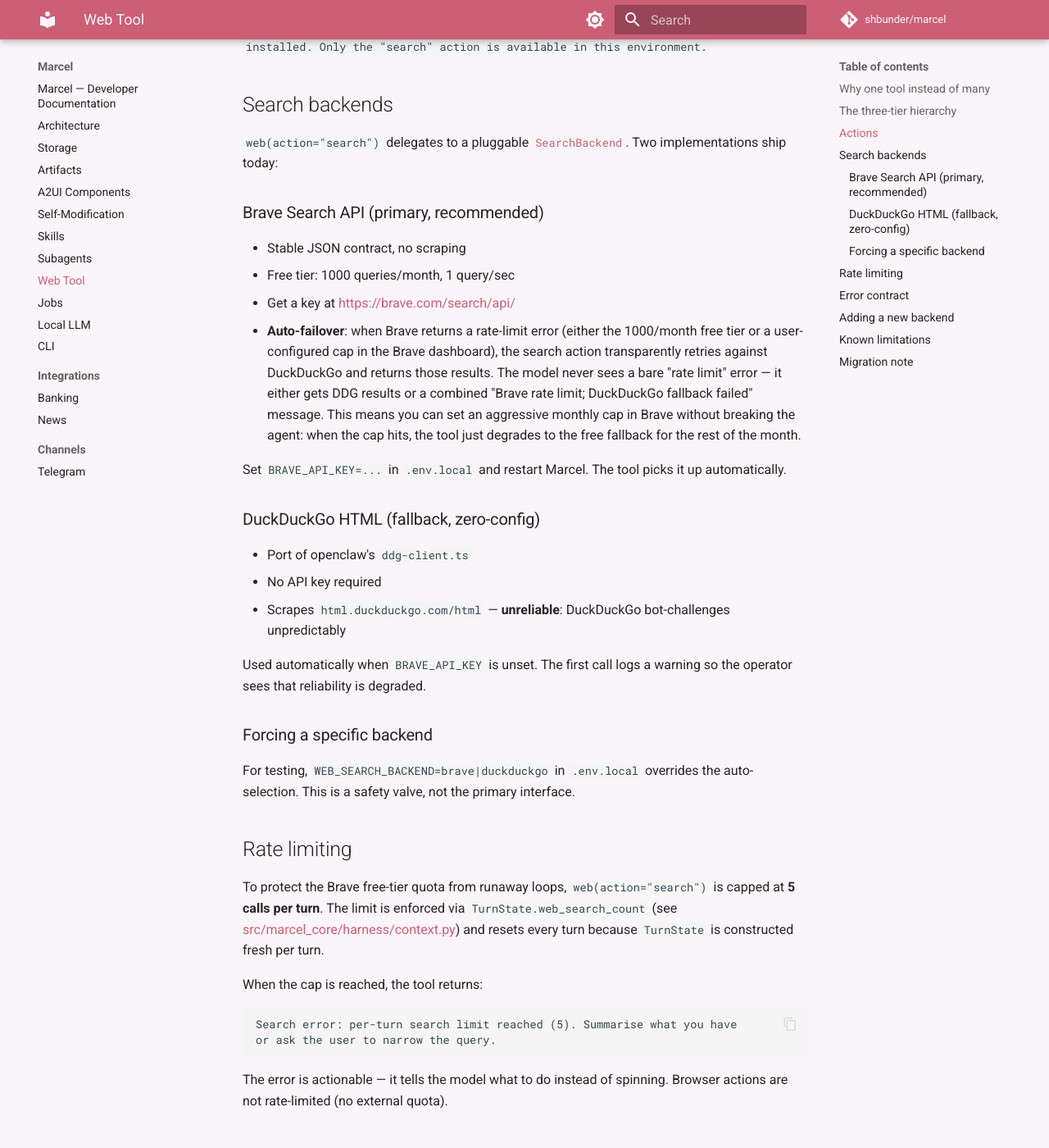
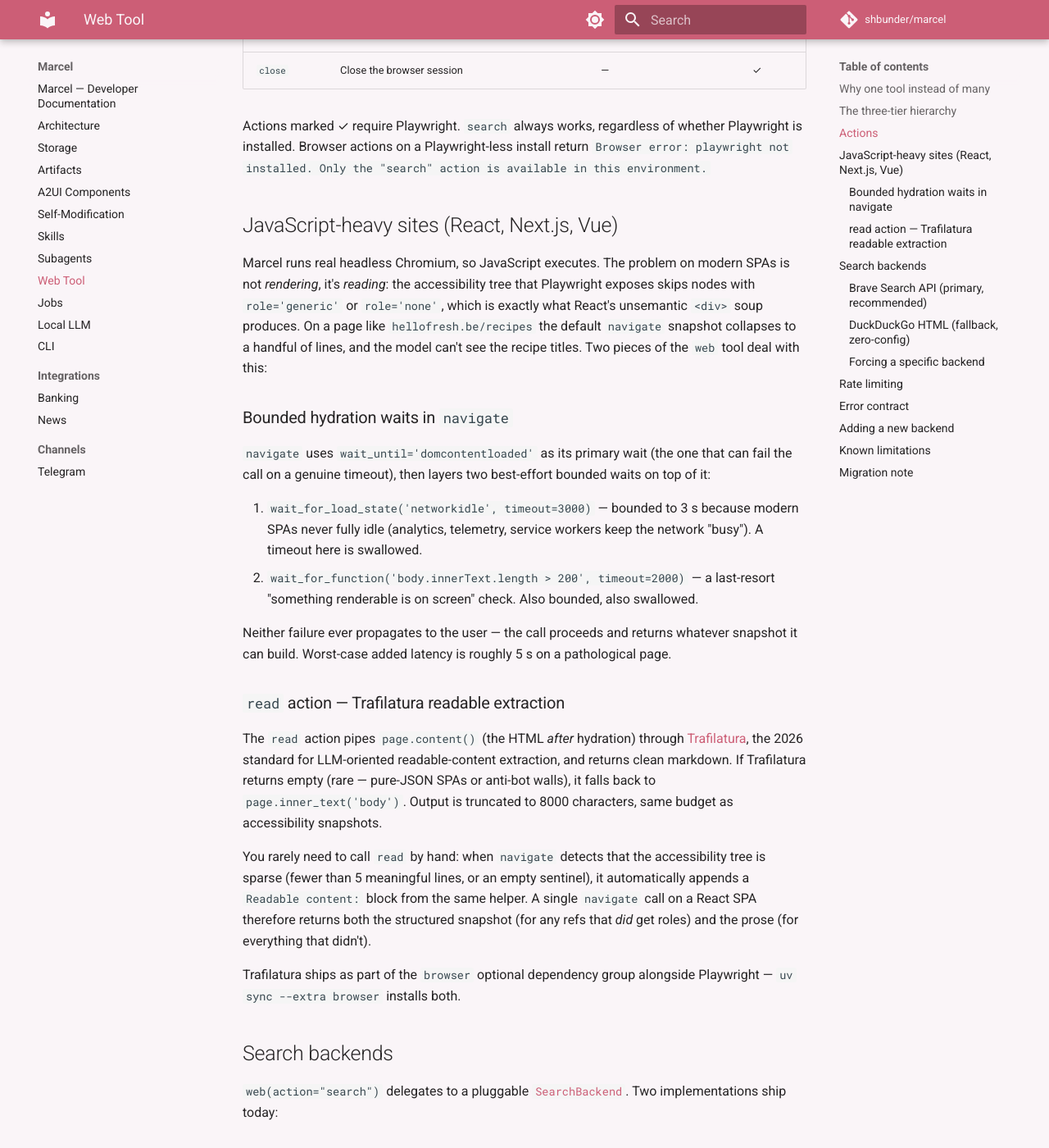
Before and after one commit to shbunder/marcel, an MkDocs documentation site: the page built from docs/web.md, in a window 1280 px wide and 1400 px high, scrolled down 1883 px. Shown: the whole window at 82% size. Built offline with MkDocs 1.6.1 and Material for MkDocs 9.7.7, drawn with Linux system fonts in a browser that asks for light colours; comment, search, counter and statistics services are not loaded; some of the changed text lies outside the part shown.

Commit message:
✅ [ISSUE-075] closed: readable extraction + hydration waits land
Closes ISSUE-075. Marcel's web tool now handles JavaScript-heavy SPAs
(React, Next.js, Vue) via Trafilatura-backed extract_readable, a new
web(action="read") primitive, and an auto-fallback in browser_navigate
that attaches readable prose when the a11y tree comes back sparse.
Bumps backend version 2.8.0 → 2.9.0 (DEFAULT) and documents the new
surface in docs/web.md.

Co-Authored-By: Claude Opus 4.6 (1M context) <noreply@anthropic.com>

```diff
--- a/docs/web.md
+++ b/docs/web.md
@@ -26,8 +26,14 @@ The model is instructed to pick the cheapest primitive that does the job:
 
 1. **`web(action="search")`** — first resort for any information query.
    Stateless, no JavaScript, fast. Always cite result URLs in the reply.
-2. **`web(action="navigate")` + `web(action="content")` / `web(action="evaluate")`**
+2. **`web(action="navigate")` + `web(action="read")` / `web(action="content")` / `web(action="evaluate")`**
    — read a specific URL, typically a search result. Handles JavaScript.
+   `navigate` already auto-appends a Trafilatura-extracted *Readable
+   content* block when the accessibility tree comes back sparse (see
+   [JavaScript-heavy sites](#javascript-heavy-sites-react-nextjs-vue)),
+   so a single `navigate` call is usually enough. Reach for `read`
+   explicitly when you want *only* the prose — no snapshot, no refs — or
+   for a re-read after an interaction hydrated new content.
 3. **`web(action="click" / "type" / "scroll" / "press_key")`** —
    multi-step interactive flows (login, form filling). Stateful browser
    session.
@@ -42,8 +48,9 @@ tool schema every turn) and is reinforced in
 | Action | Purpose | Required args | Needs playwright |
 |--------|---------|---------------|:---:|
 | `search` | Ranked results (title, URL, snippet). Rate-limited to 5/turn. | `query` | — |
-| `navigate` | Open a URL, return title + accessibility snapshot | `url` | ✓ |
+| `navigate` | Open a URL, return title + accessibility snapshot (+ readable content if sparse) | `url` | ✓ |
 | `snapshot` | Re-read accessibility tree with `[ref]` numbers | — | ✓ |
+| `read` | Return readable prose as markdown via Trafilatura | — | ✓ |
 | `screenshot` | Visual PNG | — | ✓ |
 | `click` | Click an element | `ref` or `selector` or `x,y` | ✓ |
 | `type` | Type text into an input | `text` + `ref` or `selector` | ✓ |
@@ -58,6 +65,52 @@ Actions marked ✓ require Playwright. `search` always works, regardless of
 whether Playwright is installed. Browser actions on a Playwright-less
 install return `Browser error: playwright not installed. Only the "search"
 action is available in this environment.`
+
+## JavaScript-heavy sites (React, Next.js, Vue)
+
+Marcel runs real headless Chromium, so JavaScript executes. The problem
+on modern SPAs is not *rendering*, it's *reading*: the accessibility tree
+that Playwright exposes skips nodes with `role='generic'` or `role='none'`,
+which is exactly what React's unsemantic `<div>` soup produces. On a page
+like `hellofresh.be/recipes` the default `navigate` snapshot collapses to
+a handful of lines, and the model can't see the recipe titles. Two pieces
+of the `web` tool deal with this:
+
+### Bounded hydration waits in `navigate`
+
+`navigate` uses `wait_until='domcontentloaded'` as its primary wait (the
+one that can fail the call on a genuine timeout), then layers two
+best-effort bounded waits on top of it:
+
+1. `wait_for_load_state('networkidle', timeout=3000)` — bounded to 3 s
+   because modern SPAs never fully idle (analytics, telemetry, service
+   workers keep the network "busy"). A timeout here is swallowed.
+2. `wait_for_function('body.innerText.length > 200', timeout=2000)` —
+   a last-resort "something renderable is on screen" check. Also
+   bounded, also swallowed.
+
+Neither failure ever propagates to the user — the call proceeds and
+returns whatever snapshot it can build. Worst-case added latency is
+roughly 5 s on a pathological page.
+
+### `read` action — Trafilatura readable extraction
+
+The `read` action pipes `page.content()` (the HTML *after* hydration)
+through [Trafilatura](https://github.com/adbar/trafilatura), the 2026
+standard for LLM-oriented readable-content extraction, and returns
+clean markdown. If Trafilatura returns empty (rare — pure-JSON SPAs or
+anti-bot walls), it falls back to `page.inner_text('body')`. Output is
+truncated to 8000 characters, same budget as accessibility snapshots.
+
+You rarely need to call `read` by hand: when `navigate` detects that the
+accessibility tree is sparse (fewer than 5 meaningful lines, or an empty
+sentinel), it automatically appends a `Readable content:` block from
+the same helper. A single `navigate` call on a React SPA therefore
+returns both the structured snapshot (for any refs that *did* get
+roles) and the prose (for everything that didn't).
+
+Trafilatura ships as part of the `browser` optional dependency group
+alongside Playwright — `uv sync --extra browser` installs both.
 
 ## Search backends
 
--- a/pyproject.toml
+++ b/pyproject.toml
@@ -3,7 +3,7 @@ name = "marcel"
 description = "A self-adapting agent build on top of claude-code that can rewrite itself."
 readme = "README.md"
 license = {text = "MIT"}
-version = "2.8.0"
+version = "2.9.0"
 authors = [
     { name="Shaun Bundervoet", email = "shaun.bundervoet@me.com"},
 ]
--- a/src/marcel_core/__init__.py
+++ b/src/marcel_core/__init__.py
@@ -1,3 +1,3 @@
 """Marcel core — FastAPI server and agent engine."""
 
-__version__ = '2.8.0'
+__version__ = '2.9.0'
```
Also changed, not shown: project/issues/closed/ISSUE-075-browser-js-heavy-extraction.md (added, +116 -0 lines), project/issues/wip/ISSUE-075-browser-js-heavy-extraction.md (deleted, +0 -76 lines), 1 other file.
